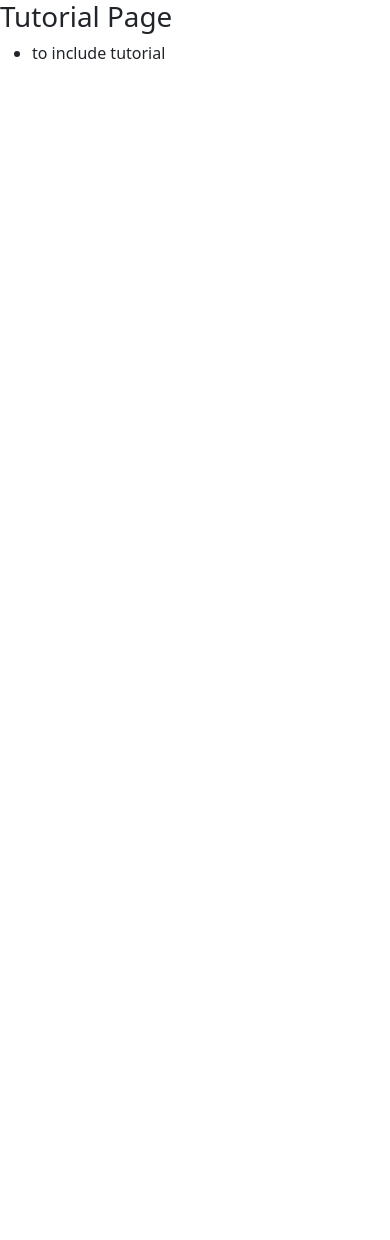
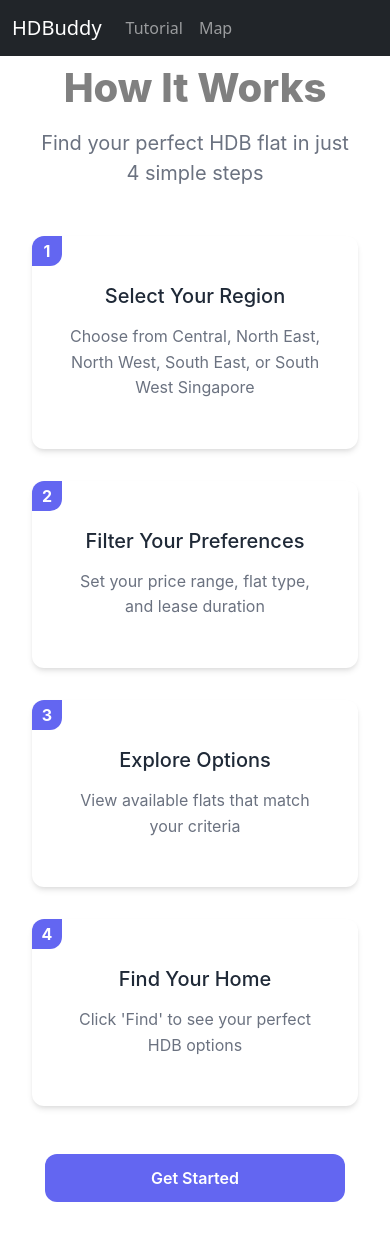
Before and after one commit to JamesRobertJohns/2006, a React (Vite) app in the folder frontend/: page /tutorial in a window 390 px wide. Shown: the top 1240 px of the page. Before the commit the page ends 844 px from the top, so only its background shows below. Built offline with nearby package versions, Linux system fonts and the light colour scheme.

Commit message:
integrate+johnson changes added to main
still need to add tutorial page images

```diff
--- a/frontend/index.html
+++ b/frontend/index.html
@@ -4,7 +4,7 @@
     <meta charset="UTF-8" />
     <link rel="icon" href="house-icon.png" />
     <meta name="viewport" content="width=device-width, initial-scale=1.0" />
-    <title>TCE1 B3</title>
+    <title>HDBuddy</title>
   </head>
   <body>
     <div id="root"></div>
--- /dev/null
+++ b/frontend/src/FilterSystem.css
@@ -0,0 +1,51 @@
+.map-container {
+    position: relative;
+    width: 100%;
+    max-width: 700px;
+    margin: 250px auto;
+    transform: scale(1.75);
+}
+.flats-available-overlay {
+    position: absolute;
+    top: 40%;
+    left: 50%;
+    transform: translate(-50%, -50%);
+    text-align: center;
+    z-index: 2;
+    color: white;
+    background: rgb(20, 10, 74);
+    border-radius: 16px;
+    padding: 12px 16px;
+    transition: all 0.3s cubic-bezier(0.2, 0.8, 0.4, 1);
+}
+
+.flats-available-overlay h1 {
+    font-size: 2.5rem;
+    font-weight: 700;
+    background: linear-gradient(90deg, #4facfe 0%, #00f2fe 100%);
+    background-clip: text;
+    color: transparent;
+}
+
+.flats-available-overlay p {
+    margin: 0;
+    font-size: 1rem;
+    font-weight: 500;
+    letter-spacing: 0.5px;
+    color: white;
+}
+
+@keyframes fadeInUp {
+    from {
+        opacity: 0;
+        transform: translate(-50%, -40%);
+    }
+    to {
+        opacity: 1;
+        transform: translate(-50%, -50%);
+    }
+}
+
+.flats-available-overlay {
+    animation: fadeInUp 1s cubic-bezier(0.2, 0.8, 0.4, 1) forwards;
+}
--- a/frontend/src/FilterSystem.jsx
+++ b/frontend/src/FilterSystem.jsx
@@ -1,11 +1,12 @@
-import { useState,  useEffect, useContext } from 'react';
+import { useState, useMemo, useEffect, useContext } from 'react';
 import Filter from "./Filter/Filter.jsx";
 import { useNavigate } from "react-router-dom";
 import Hdb from "./classes/Hdb.jsx";
 import TownToRegionMap from "./TownToRegion.json";
 import DynamicMap from "./DynamicMap.jsx";
 import HDBContext from "./HDBContext.jsx";
-
+import RegionalMap from './RegionalMap.jsx';
+import "./FilterSystem.css";
 
 /**
   * Function that handles filtering logic, dynamically updates number of flats available
@@ -260,6 +261,14 @@ function FilterSystem() {
     setFilteredHdbs(filtered);
   }, [selected, allHdbs]);
 
+const regionToIdMap = {
+  "Central": "SG-01",
+  "East": "SG-04",
+  "North": "SG-02",
+  "North-East": "SG-03",
+  "West": "SG-05",
+};
+const selectedRegionId = regionToIdMap[selected.region] || "";
 return (
   <>
     <div className='filter-bar-box'>
@@ -290,12 +299,14 @@ function FilterSystem() {
         option={selected.leaseLife}
         onChange={(value) => handleSelectChange("leaseLife", value)}
       />
-
 </div>
 
-      <div className='house-count'>
+<div className='map-container'>
+<RegionalMap selectedRegion={selectedRegionId} />
+<div className='flats-available-overlay'>
   <h1>{filteredHdbs.length.toLocaleString()}</h1>
   <p>Flats Available</p>
+</div>
 </div>
 
 <div className='search-button-box'>
--- a/frontend/src/Header.jsx
+++ b/frontend/src/Header.jsx
@@ -13,7 +13,7 @@ function Header() {
     <>
       <Navbar bg="dark" data-bs-theme="dark" fixed="top">
         <Container>
-          <Navbar.Brand href="#home">HDBuddy</Navbar.Brand>
+          <Navbar.Brand href="/">HDBuddy</Navbar.Brand>
           <Nav className="me-auto">
             <Nav.Link href="/tutorial">Tutorial</Nav.Link>
             <Nav.Link href="/map">Map</Nav.Link>
--- a/frontend/src/RegionalMap.css
+++ b/frontend/src/RegionalMap.css
@@ -1,17 +1,33 @@
 svg path {
     stroke-width: 2;
     transition: stroke 0.3s ease-in-out;
+    stroke:gray ;
 }
 
-svg path:hover {
+/* Hover function probs can remove ngl */
+/*svg path:hover {
     stroke: #000000;
-    stroke-width: 3;
+    stroke-width: 1;
     cursor: pointer;
     filter: drop-shadow(0px 0px 5px rgb(0, 0, 0));
-}
+}*/
 
 #SG-01 { fill: #1E90FF; } /* Central Singapore */
 #SG-02 { fill: #32CD32; } /* North East */
 #SG-03 { fill: #FF6347; } /* North West*/
 #SG-04 { fill: #FFD700; } /* South East*/
 #SG-05 { fill: #FF69B4; } /* South West*/
+
+.regional-map path.region-selected {
+    fill-opacity: 1;
+    stroke: black;
+    stroke-width: 2;
+    filter: none;
+}
+
+.regional-map path.region-unselected {
+    fill-opacity: 0.4;
+    filter: grayscale(70%);
+    stroke: gray;
+    stroke-width: 1;
+}
--- /dev/null
+++ b/frontend/src/pages/TutorialPage.css
@@ -0,0 +1,134 @@
+.tutorial-container {
+    max-width: 1200px;
+    margin: 2rem auto;
+    padding: 2rem;
+    font-family: 'Inter', -apple-system, BlinkMacSystemFont, sans-serif;
+  }
+
+  .tutorial-header {
+    text-align: center;
+    margin-bottom: 3rem;
+  }
+
+  .tutorial-header h1 {
+    font-size: 2.5rem;
+    font-weight: 800;
+    color: gray;
+    margin-bottom: 1rem;
+  }
+
+  .tutorial-header p {
+    font-size: 1.25rem;
+    color: #6b7280;
+  }
+
+  .tutorial-steps {
+    display: grid;
+    grid-template-columns: repeat(auto-fit, minmax(250px, 1fr));
+    gap: 2rem;
+    margin: 3rem 0;
+  }
+
+  .step-card {
+    background: white;
+    border-radius: 12px;
+    padding: 2rem;
+    box-shadow: 0 4px 6px -1px rgba(0, 0, 0, 0.1), 0 2px 4px -1px rgba(0, 0, 0, 0.06);
+    transition: transform 0.3s ease;
+    text-align: center;
+    position: relative;
+    overflow: hidden;
+  }
+
+  .step-card:hover {
+    transform: translateY(-5px);
+  }
+
+  .step-number {
+    position: absolute;
+    top: 0;
+    left: 0;
+    background: #6366f1;
+    color: white;
+    width: 30px;
+    height: 30px;
+    display: flex;
+    align-items: center;
+    justify-content: center;
+    border-bottom-right-radius: 12px;
+    font-weight: bold;
+  }
+
+  .step-icon {
+    font-size: 3rem;
+    margin-bottom: 1rem;
+  }
+
+  .step-card h3 {
+    font-size: 1.25rem;
+    margin-bottom: 1rem;
+    color: #1f2937;
+  }
+
+  .step-card p {
+    color: #6b7280;
+    line-height: 1.6;
+  }
+
+  .tutorial-actions {
+    display: flex;
+    justify-content: center;
+    gap: 1rem;
+    margin-top: 3rem;
+    flex-wrap: wrap;
+  }
+
+  .primary-button {
+    background: #6366f1;
+    color: white;
+    border: none;
+    padding: 0.75rem 2rem;
+    border-radius: 12px;
+    font-weight: 600;
+    cursor: pointer;
+    transition: all 0.3s ease;
+  }
+
+  .primary-button:hover {
+    background: #4f46e5;
+    transform: translateY(-2px);
+  }
+
+  .secondary-button {
+    background: #f3f4f6;
+    color: #1f2937;
+    border: none;
+    padding: 0.75rem 2rem;
+    border-radius: 12px;
+    font-weight: 600;
+    cursor: pointer;
+    transition: all 0.3s ease;
+  }
+
+  .secondary-button:hover {
+    background: #e5e7eb;
+    transform: translateY(-2px);
+  }
+
+  /* Responsive adjustments */
+  @media (max-width: 768px) {
+    .tutorial-steps {
+      grid-template-columns: 1fr;
+    }
+
+    .tutorial-actions {
+      flex-direction: column;
+      align-items: center;
+    }
+
+    .primary-button,
+    .secondary-button {
+      width: 100%;
+      max-width: 300px;
+    }
+  }
--- a/frontend/src/pages/TutorialPage.jsx
+++ b/frontend/src/pages/TutorialPage.jsx
@@ -1,16 +1,62 @@
+import React from 'react';
+import './TutorialPage.css';
+import Header from '../Header';
+import { useNavigate } from 'react-router-dom';
 
-/** Renders Tutorial Page
-  *
-  */
-function TutorialPage() {
+
+const TutorialPage = () => {
+  const navigate = useNavigate();
+
+  const steps = [
+    {
+      title: "Select Your Region",
+      description: "Choose from Central, North East, North West, South East, or South West Singapore",
+    },
+    {
+      title: "Filter Your Preferences",
+      description: "Set your price range, flat type, and lease duration",
+    },
+    {
+      title: "Explore Options",
+      description: "View available flats that match your criteria",
+    },
+    {
+      title: "Find Your Home",
+      description: "Click 'Find' to see your perfect HDB options",
+    }
+  ];
+
   return (
-    <div>
-      <h1>Tutorial Page</h1>
-      <ul>
-        <li>to include tutorial</li>
-      </ul>
+    <>
+    <Header />
+    <div className="tutorial-container">
+      <header className="tutorial-header">
+        <h1>How It Works</h1>
+        <p>Find your perfect HDB flat in just 4 simple steps</p>
+      </header>
+
+      <div className="tutorial-steps">
+        {steps.map((step, index) => (
+          <div key={index} className="step-card">
+            <div className="step-number">{index + 1}</div>
+            <div className="step-icon">{step.icon}</div>
+            <h3>{step.title}</h3>
+            <p>{step.description}</p>
+          </div>
+        ))}
+      </div>
+
+      <div className="tutorial-actions">
+        <button
+          className="primary-button"
+          onClick={() => navigate('/')}
+        >
+          Get Started
+        </button>
+      </div>
     </div>
+    </>
   );
-}
+};
 
 export default TutorialPage;
```
Also changed, not shown: frontend/src/RegionalMap.jsx (+18 -8 lines). Lines whose indentation alone changed are shown as unchanged.
